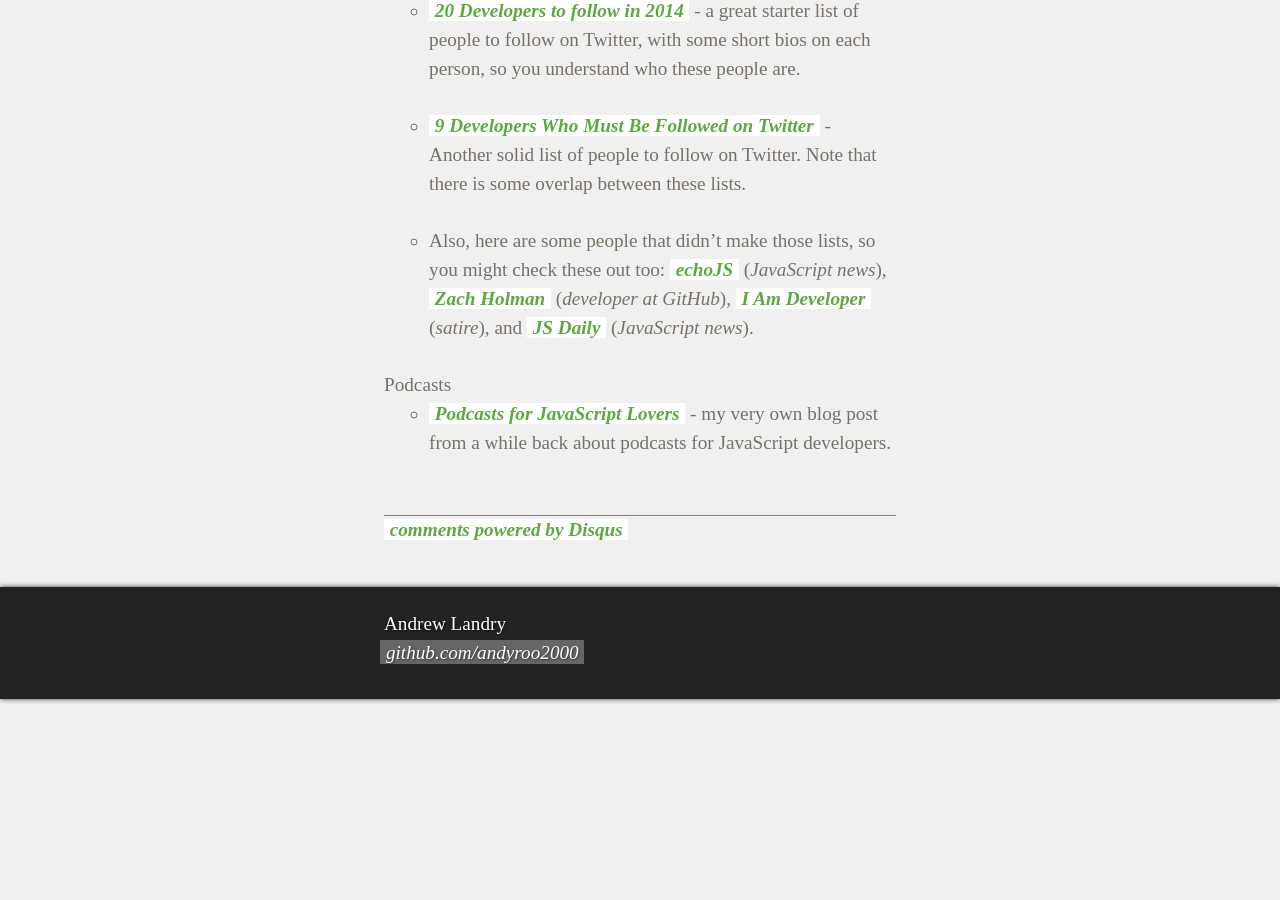
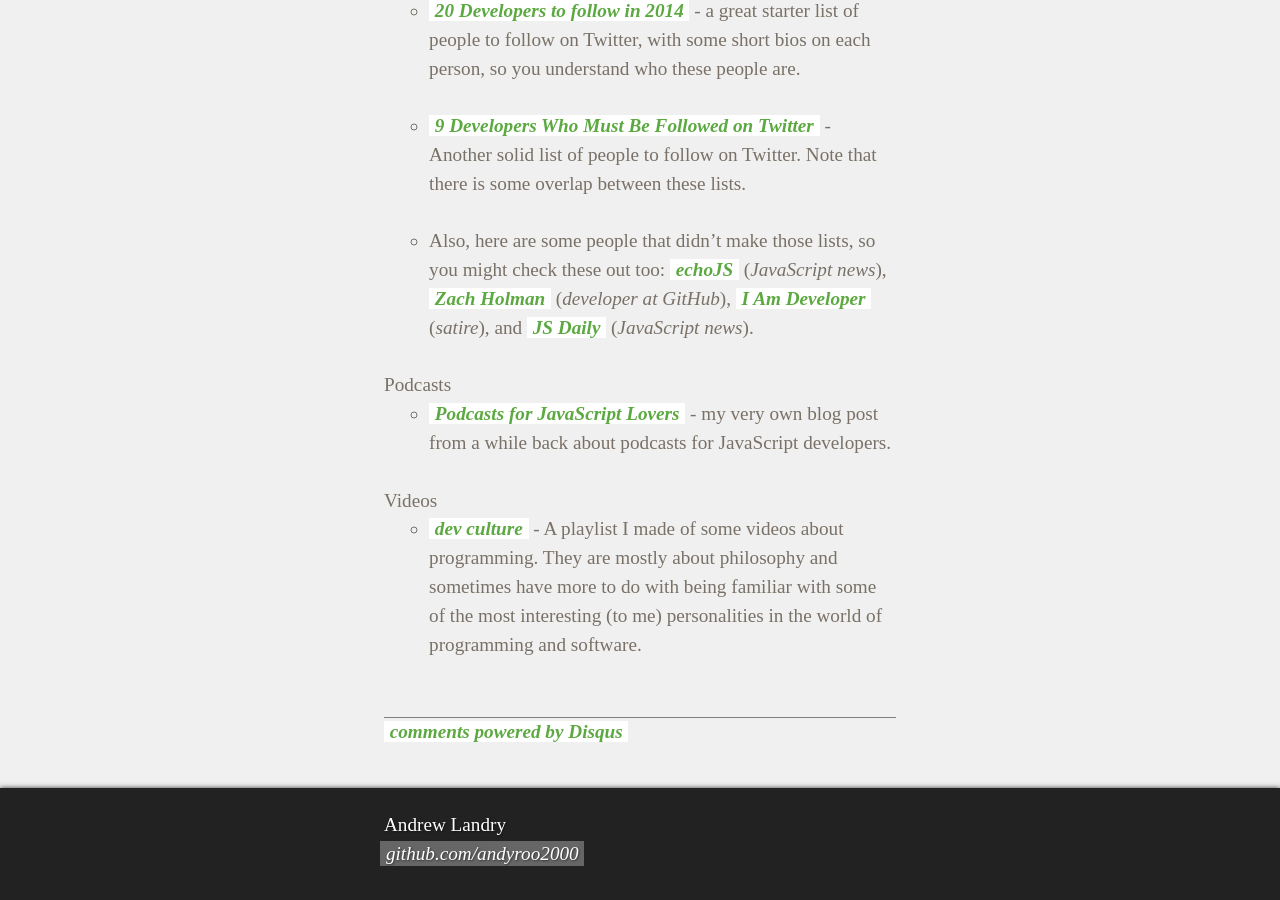
Before and after one commit to andyroo2000/andyroo2000.github.io, a Jekyll site: the page built from _posts/2014-08-01-big-overwhelming-list-of-coding-resources.markdown, in a window 1280 px wide and 900 px high, scrolled down 3060 px. Built offline with Jekyll 4.4.1, drawn with Linux system fonts in a browser that asks for light colours; Markdown is read by kramdown in place of the engine named in the settings; comment, search, counter and statistics services are not loaded.

Commit message:
add videos section to list o' links

```diff
--- a/_posts/2014-08-01-big-overwhelming-list-of-coding-resources.markdown
+++ b/_posts/2014-08-01-big-overwhelming-list-of-coding-resources.markdown
@@ -57,4 +57,6 @@
 
 - [Podcasts for JavaScript Lovers](http://andrew-landry.com/podcasts-for-javascript-lovers) - my very own blog post from a while back about podcasts for JavaScript developers.
 
-<!-- ### Videos -->
+### Videos
+
+- [dev culture](http://www.youtube.com/playlist?list=PLpJqhXBWT7F9WvDPK1AqhExHGSJpUbAxf) - A playlist I made of some videos about programming. They are mostly about philosophy and sometimes have more to do with being familiar with some of the most interesting (to me) personalities in the world of programming and software.
```
